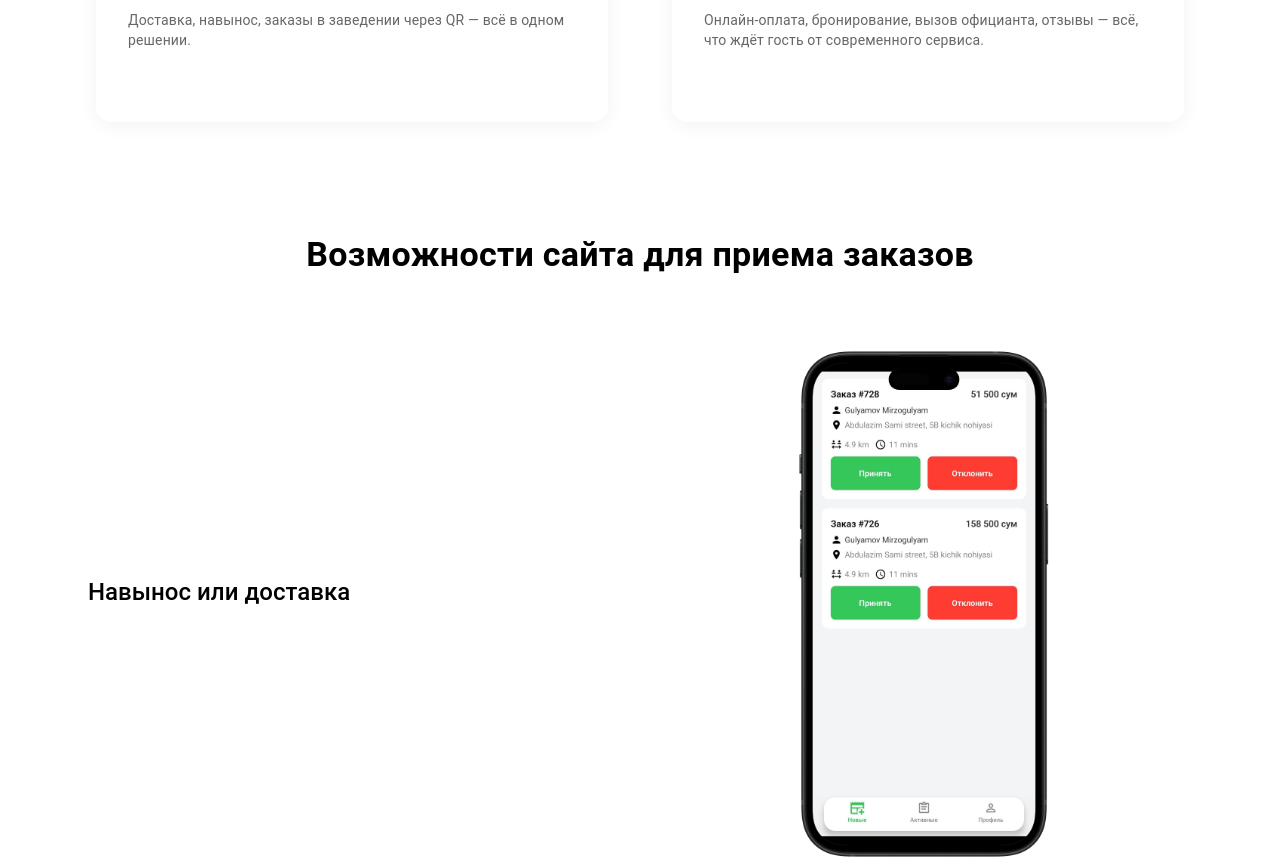
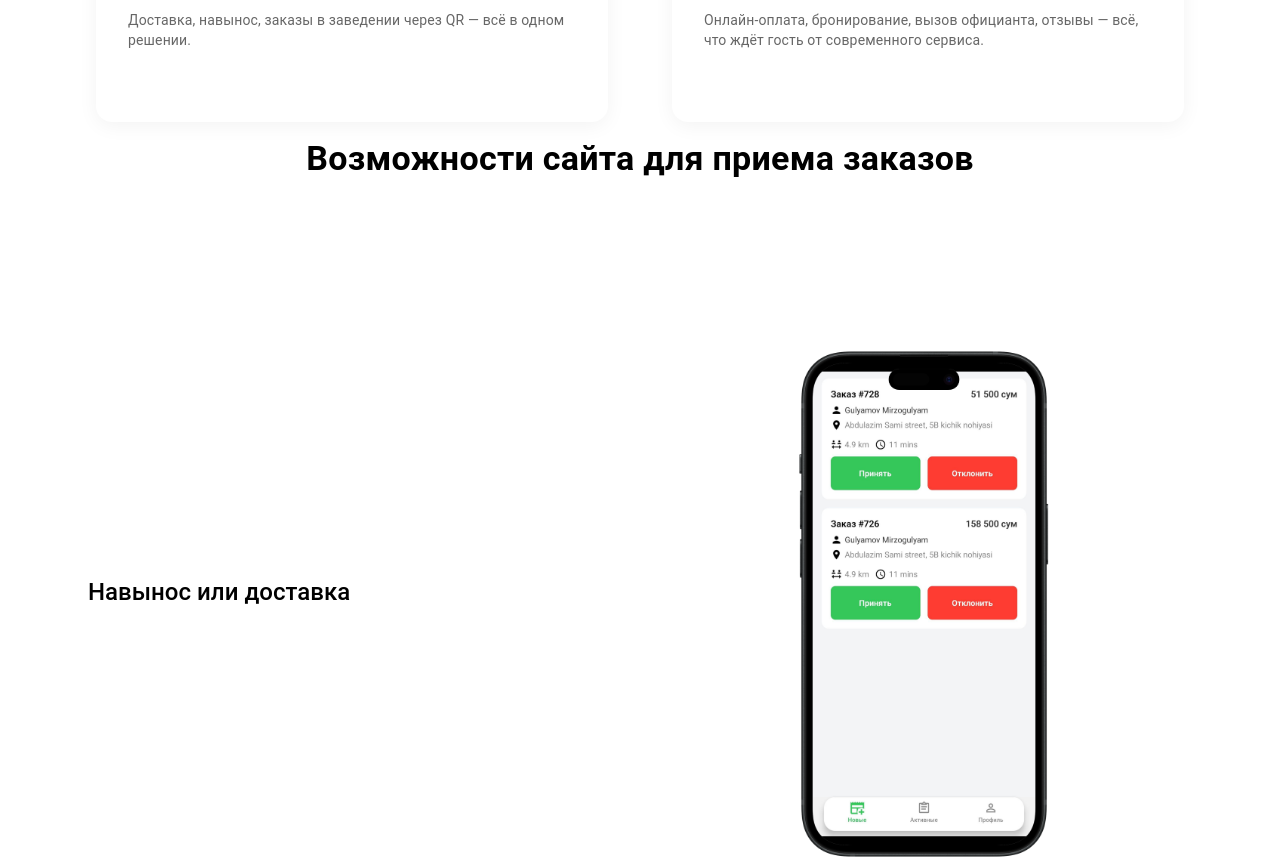
Before and after one commit to Gulyamov665/aurora-landing, a React (Vite) app: page /delivery in a window 1280 px wide. Shown: the part 1600-2459 px from the top of the page. Built offline with nearby package versions, Linux system fonts and the light colour scheme.

Commit message:
апдейт DeliveryDescriptionBox

```diff
--- a/src/apps/features/delivery/components/DeliveryDescriptionBox.tsx
+++ b/src/apps/features/delivery/components/DeliveryDescriptionBox.tsx
@@ -19,14 +19,7 @@ export const DeliveryDescriptionItem: React.FC<DeliveryDescriptionItemProps> = (
     return (
         <Box sx={{ py: { xs: 6, md: 12 } }}>
             <Container maxWidth="lg">
-                <Typography
-                    variant="h4"
-                    fontWeight="bold"
-                    textAlign="center"
-                    mb={8}
-                >
-                    Возможности сайта для приема заказов
-                </Typography>
+
 
                 <Grid
                     container
--- a/src/apps/features/delivery/pages/Delivery.tsx
+++ b/src/apps/features/delivery/pages/Delivery.tsx
@@ -1,9 +1,8 @@
 import React from 'react'
-
 import { Advantages } from '../../advantages/Advantages'
 import { benefits, deliveryFeatures } from '@/apps/content/advantagesContent'
 import { DeliverHero } from '../components/DeliverHero'
-import { Container } from '@mui/material'
+import { Container, Typography } from '@mui/material'
 import { DeliveryDescriptionItem } from '../components/DeliveryDescriptionBox'
 
 export const Delivery: React.FC = () => {
@@ -12,6 +11,14 @@ export const Delivery: React.FC = () => {
       <DeliverHero />
       <Container maxWidth="lg" sx={{ py: 8 }}>
         <Advantages features={deliveryFeatures} />
+        <Typography
+                    variant="h4"
+                    fontWeight="bold"
+                    textAlign="center"
+                    mb={8}
+                >
+                    Возможности сайта для приема заказов
+                </Typography>
         {benefits.map((item, index) => (
           <DeliveryDescriptionItem item={item} key={index} reverse={index % 2 === 0} />
                ))}
```
